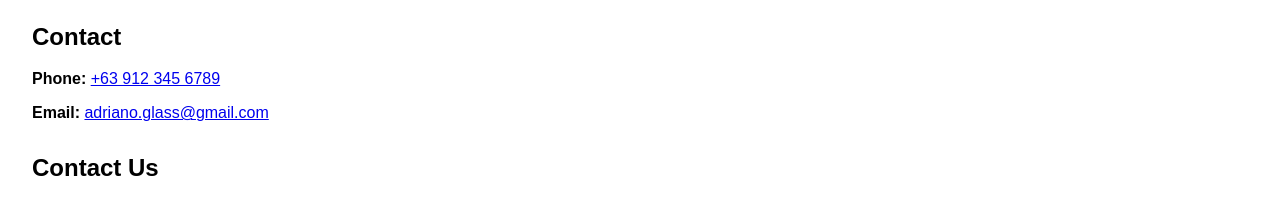
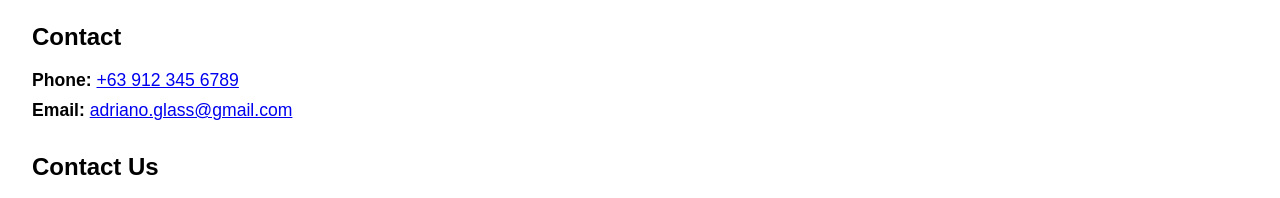
Before and after one commit to KrizGraBe/Adrianoglassandaluminum, a plain HTML site: page index.html in a window 1280 px wide. Shown: the part 523-721 px from the top of the page. Drawn offline with Linux system fonts and the light colour scheme.

Commit message:
Update style.css

```diff
--- a/style.css
+++ b/style.css
@@ -153,3 +153,8 @@ button {
 #scrollBtn i {
   transform: rotate(0deg); /* upright */
 }
+#contacts p {
+  font-size: 1.1em;
+  color: var(--black);
+  margin: 0.5em 0;
+}
```
